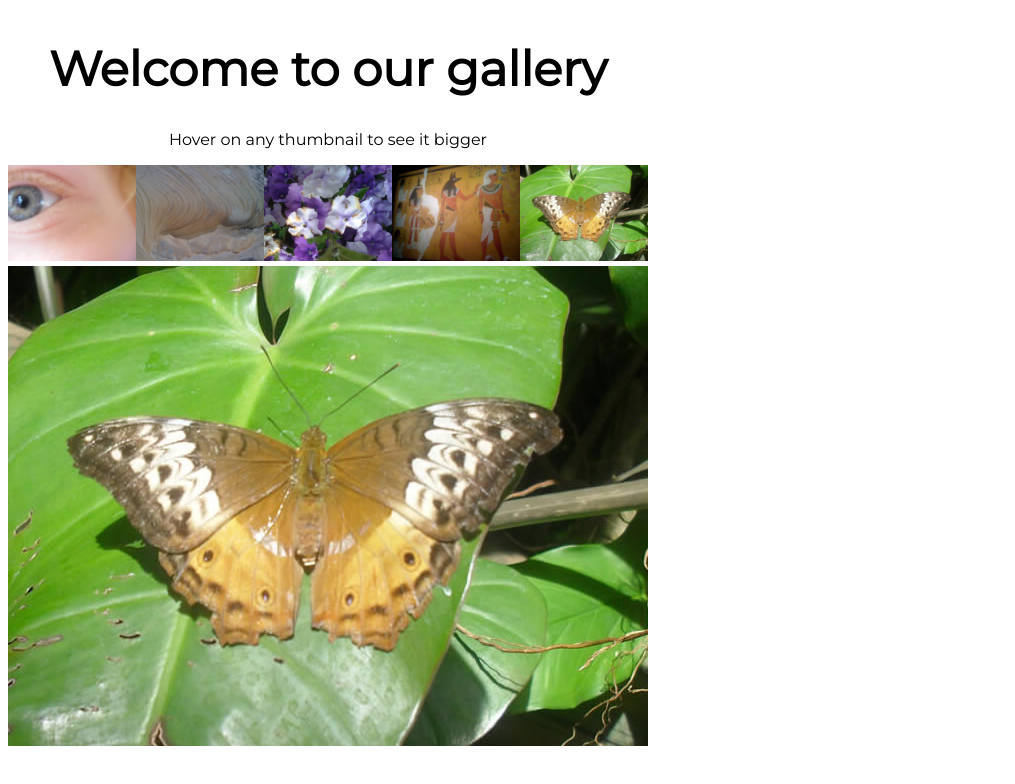
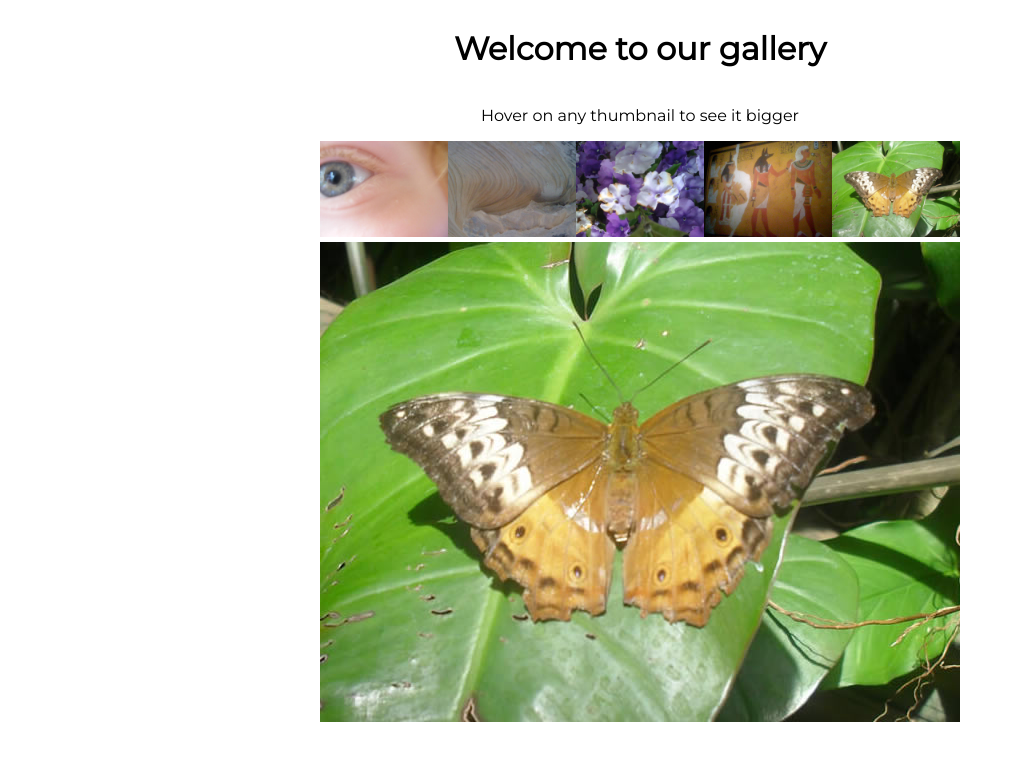
Before and after one commit to Akos120/1620_Final, a plain HTML site: page index.html in a window 1280 px wide. Shown: the whole page, without its empty margins (0-1015 px from the left). Drawn offline with Linux system fonts and the light colour scheme.

Commit message:
fixed sizing for mobile view

```diff
--- a/index.html
+++ b/index.html
@@ -13,6 +13,8 @@
     <div class='container'>
         <div id='header'>
             <h1>Welcome to our gallery</h1>
+        </div>
+        <div id='subheader'>
             <p>Hover on any thumbnail to see it bigger</p>
         </div>
         <div id="thumb-bar">
--- a/styles/style.css
+++ b/styles/style.css
@@ -1,5 +1,8 @@
 body {
+    display: flex;
     font-family: 'Montserrat', sans-serif;
+    justify-content: center;
+    /* font-size: 1.5em; */
 }
 
 .container {
@@ -12,23 +15,23 @@ body {
         "subheading"
         "thumbnail"
         "main"
-        "label";
-        /* "input"
-        "effect"; */
+        "label"
+        "input"
+        "effect";
 }
 
-#header h1 {
+#header {
     display: flex;
     grid-area: header;
     text-align: center;
+    justify-content: center;
     flex-direction: column;
-    font-size: 3em;
 }
 
-#header p {
+#subheader {
     display: flex;
     grid-area: subheading;
-    text-align: justify;
+    text-align: center;
     justify-content: center;
 }
 
@@ -40,23 +43,19 @@ body {
     display: flex;
     grid-area: thumbnail;
     align-items: center;
-    object-fit: contain;
+}
+
+#main-pic img {
+    width: 100%;
 }
 
 #main-pic {
     display: flex;
     grid-area: main;
-    object-fit: contain;
     margin-top: 5px;
 }
 
-.footer {
-    display: flex;
-    grid-area: label;
-    flex-direction: column;
-    align-items: center;
-}
-/* #label {
+#label {
     display: flex;
     grid-area: label;
     justify-content: center;
@@ -74,9 +73,15 @@ body {
     display: flex;
     grid-area: effect;
     justify-content: center;
-} */
+}
 
 @media screen and (min-width: 640px) {
+    body {
+        display: flex;
+        justify-content: center;
+        /* align-self: center; */
+    }
+
     .container {
         width: 640px;
     }
```
